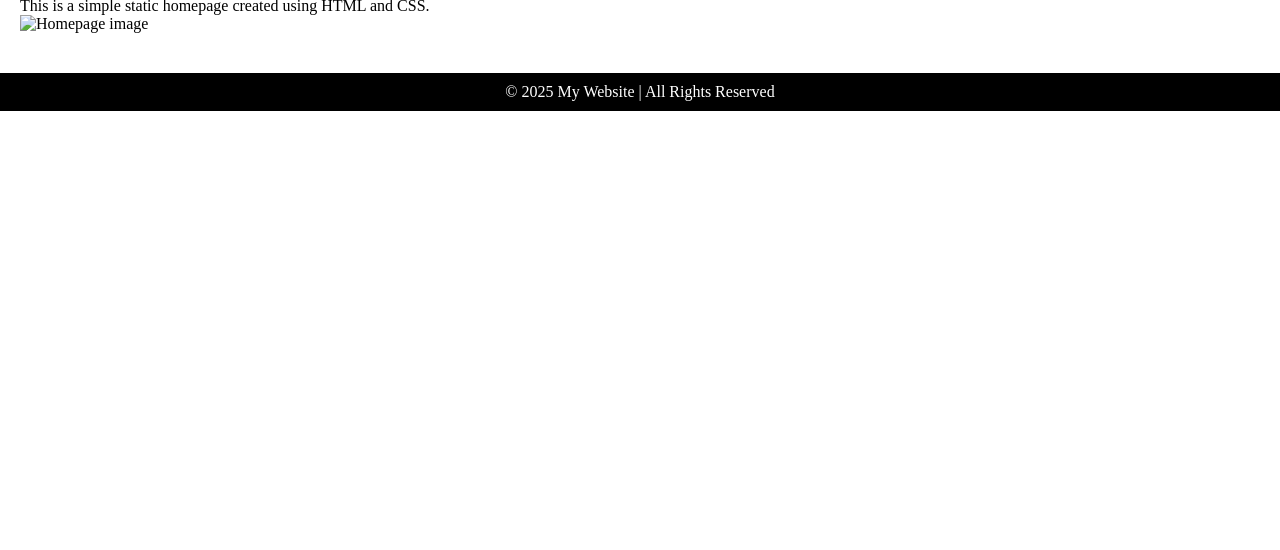
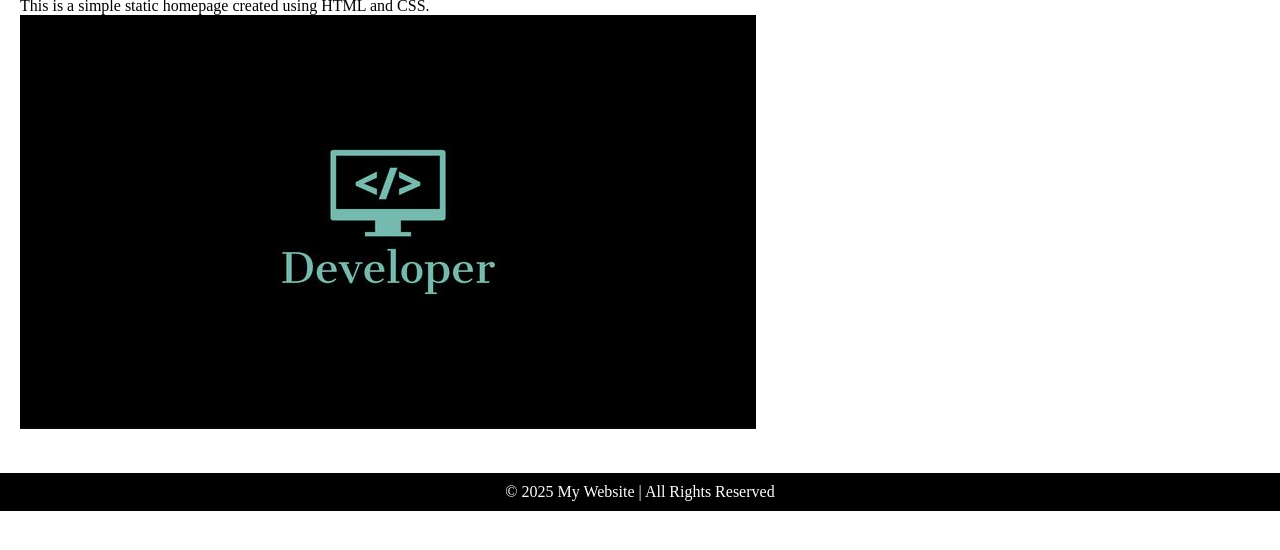
Before and after one commit to vinaypal31/landing-page-html-css, a plain HTML site: page index.html in a window 1280 px wide. Shown: the part 112-662 px from the top of the page. Drawn offline with Linux system fonts and the light colour scheme.

Commit message:
Update index.html

```diff
--- a/index.html
+++ b/index.html
@@ -20,7 +20,7 @@
   <main>
     <h1>Welcome to My Website</h1>
     <p>This is a simple static homepage created using HTML and CSS.</p>
-    <img src="images/Coding Wallpaper.jpeg" alt="Homepage image" />
+    <img src="Coding Wallpaper.jpeg" alt="Homepage image" />
   </main>
 
   <footer>
```
